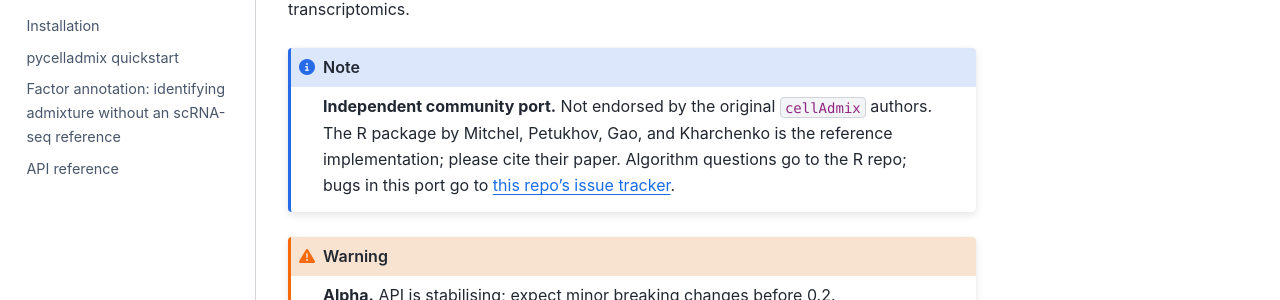
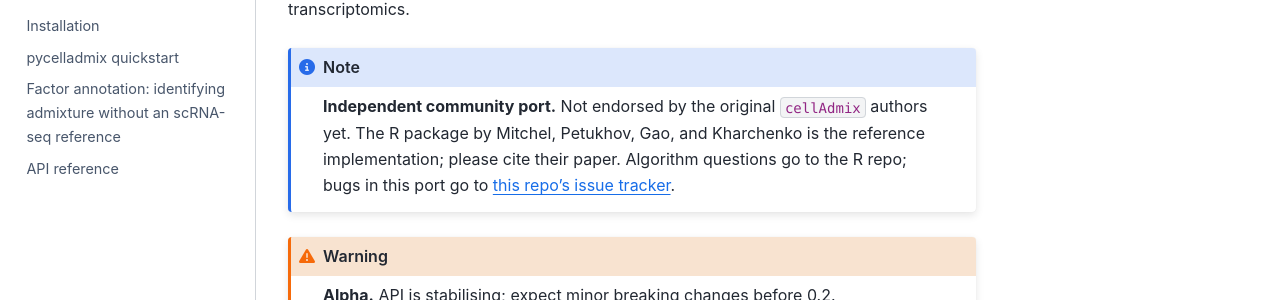
Before and after one commit to AlexanderAivazidis/pycelladmix, a Sphinx documentation site: the page built from docs/index.md, in a window 1280 px wide and 900 px high. Shown: the part 165-465 px from the top of the window. Built offline with Sphinx 7.4.7 and the Sphinx Book theme 1.1.4, drawn with Linux system fonts in a browser that asks for light colours; pages that are not in the unit, such as notebooks, are missing from menus.

Commit message:
docs: 'not endorsed yet' — leave the door open for upstream coordination

````diff
--- a/docs/index.md
+++ b/docs/index.md
@@ -3,7 +3,7 @@
 Python port of [`cellAdmix`](https://github.com/kharchenkolab/cellAdmix) — identify and correct cell admixtures in imaging-based spatial transcriptomics.
 
 ```{note}
-**Independent community port.** Not endorsed by the original `cellAdmix` authors. The R package by Mitchel, Petukhov, Gao, and Kharchenko is the reference implementation; please cite their paper. Algorithm questions go to the R repo; bugs in this port go to [this repo's issue tracker](https://github.com/AlexanderAivazidis/pycelladmix/issues).
+**Independent community port.** Not endorsed by the original `cellAdmix` authors yet. The R package by Mitchel, Petukhov, Gao, and Kharchenko is the reference implementation; please cite their paper. Algorithm questions go to the R repo; bugs in this port go to [this repo's issue tracker](https://github.com/AlexanderAivazidis/pycelladmix/issues).
 ```
 
 ```{warning}
````
Also changed, not shown: README.md (+1 -1 lines).
